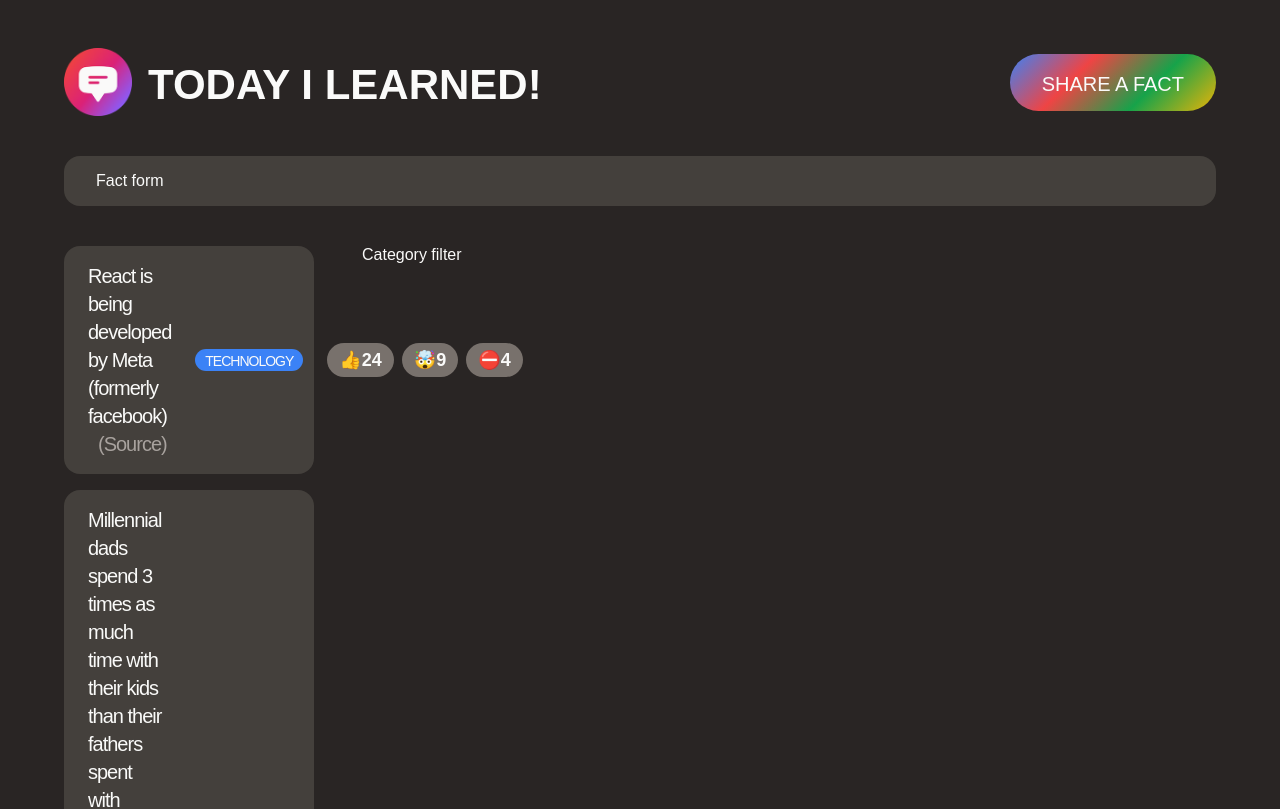
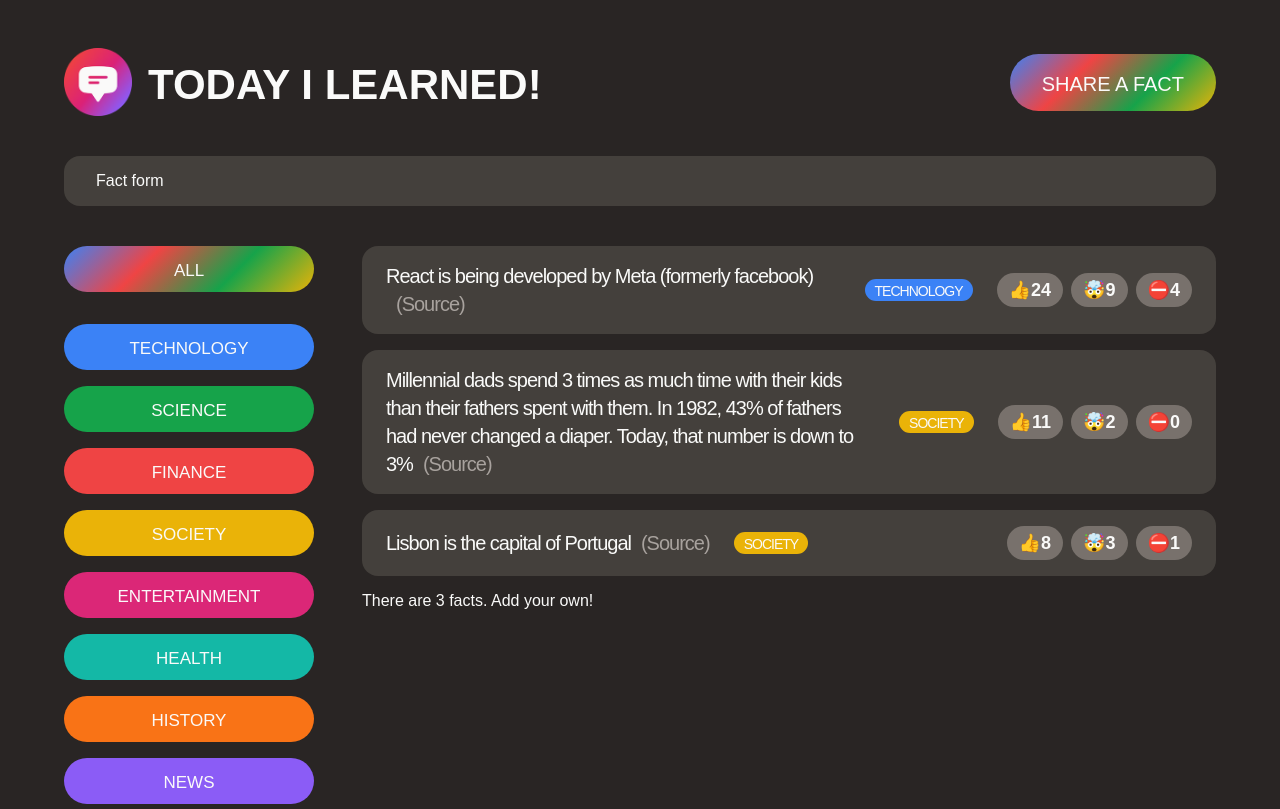
Before and after one commit to Philippe35507/Today-I-Learned, a React (Vite) app: page / in a window 1280 px wide. Shown: the top 809 px of the page. Built offline with nearby package versions, Linux system fonts and the light colour scheme; the HTML template or start-up script is replaced by a standard one; a web font is replaced by a local one.

Commit message:
Rendering the List of Categories

```diff
--- a/src/App.jsx
+++ b/src/App.jsx
@@ -1,15 +1,4 @@
 import "./style.css";
-
-const CATEGORIES = [
-  { name: "technology", color: "#3b82f6" },
-  { name: "science", color: "#16a34a" },
-  { name: "finance", color: "#ef4444" },
-  { name: "society", color: "#eab308" },
-  { name: "entertainment", color: "#db2777" },
-  { name: "health", color: "#14b8a6" },
-  { name: "history", color: "#f97316" },
-  { name: "news", color: "#8b5cf6" },
-];
 
 const initialFacts = [
   {
@@ -59,8 +48,8 @@
       </header>
       <NewFactForm />
       <main className="main">
+        <CategoryFilter />
         <FactList />
-        <CategoryFilter />
       </main>
     </>
   );
@@ -70,8 +59,37 @@
   return <form className="fact-form">Fact form</form>;
 }
 
+const CATEGORIES = [
+  { name: "technology", color: "#3b82f6" },
+  { name: "science", color: "#16a34a" },
+  { name: "finance", color: "#ef4444" },
+  { name: "society", color: "#eab308" },
+  { name: "entertainment", color: "#db2777" },
+  { name: "health", color: "#14b8a6" },
+  { name: "history", color: "#f97316" },
+  { name: "news", color: "#8b5cf6" },
+];
+
 function CategoryFilter() {
-  return <aside>Category filter</aside>;
+  return (
+    <aside>
+      <ul>
+        <li className="category">
+          <button className="btn btn-all-categories">ALL</button>
+        </li>
+        {CATEGORIES.map((cat) => (
+          <li key={cat.name} className="category">
+            <button
+              className="btn btn-category"
+              style={{ backgroundColor: cat.color }}
+            >
+              {cat.name}
+            </button>
+          </li>
+        ))}
+      </ul>
+    </aside>
+  );
 }
 
 function FactList() {
```
